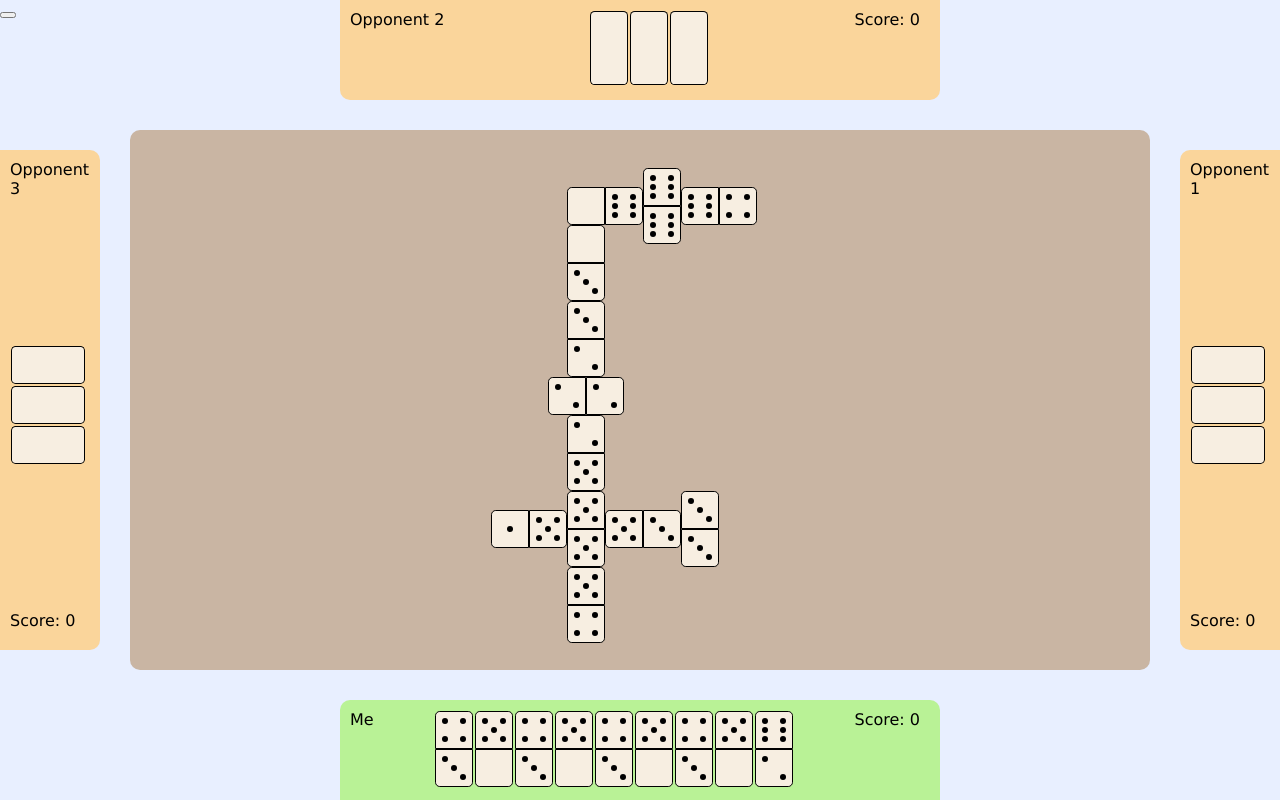
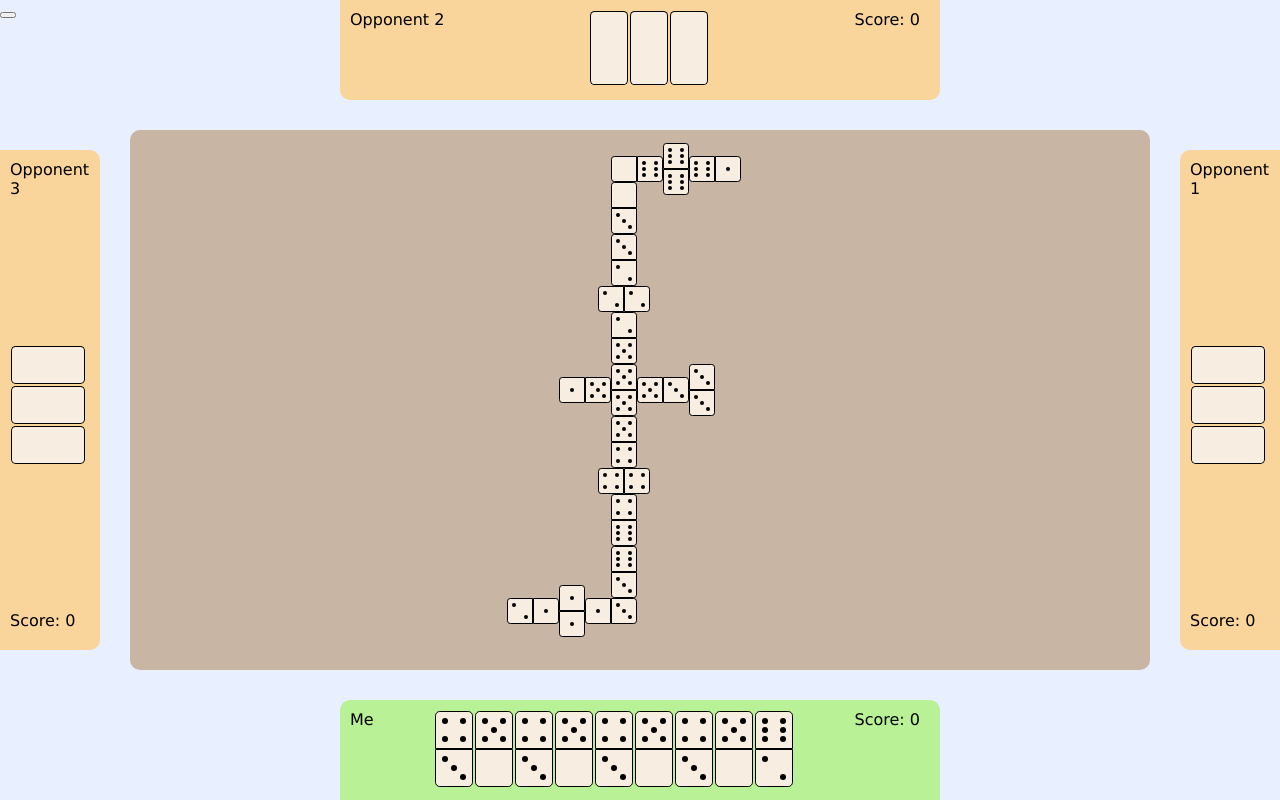
Before and after one commit to wes1350/dominoes-ui, a React (Create React App) app: page / in a window 1280 px wide. Built offline with nearby package versions, Linux system fonts and the light colour scheme; no server answers.

Commit message:
Get south bending working

```diff
--- a/src/Board.tsx
+++ b/src/Board.tsx
@@ -302,11 +302,25 @@ export const Board = (props: IProps) => {
             (desc) => desc.north === maxNorthPreBend
         );
 
+        const maxSouthPreBend = Math.min(
+            ...translatedDescriptions.map((desc) =>
+                desc.south >= 14 ? desc.south : 1000
+            )
+        );
+        const southLimitBoundingBox = translatedDescriptions.find(
+            (desc) => desc.south === maxSouthPreBend
+        );
+
         const newNorthOrigin = {
-            x: northLimitBoundingBox.west, // -1
-            y: northLimitBoundingBox.north // -9
+            x: northLimitBoundingBox.west,
+            y: northLimitBoundingBox.north
         };
-        console.log(newNorthOrigin);
+
+        const newSouthOrigin = {
+            x: southLimitBoundingBox.east,
+            y: southLimitBoundingBox.south
+        };
+        console.log(newSouthOrigin);
         translatedDescriptions.forEach((desc, i) => {
             if (desc.south <= -14) {
                 bentDescriptions.push({
@@ -319,6 +333,15 @@ export const Board = (props: IProps) => {
                     south: newNorthOrigin.y - (desc.west - newNorthOrigin.x),
                     // -1 -> -1
                     west: newNorthOrigin.x - (desc.south - newNorthOrigin.y),
+                    direction: rotateDirection(desc.direction)
+                });
+            } else if (desc.north >= 14) {
+                bentDescriptions.push({
+                    ...desc,
+                    north: newSouthOrigin.y - (desc.west - newSouthOrigin.x),
+                    east: newSouthOrigin.x - (desc.south - newSouthOrigin.y),
+                    south: newSouthOrigin.y - (desc.east - newSouthOrigin.x),
+                    west: newSouthOrigin.x - (desc.north - newSouthOrigin.y),
                     direction: rotateDirection(desc.direction)
                 });
             } else {
--- a/src/GameView.tsx
+++ b/src/GameView.tsx
@@ -24,7 +24,13 @@ const d8 = { face1: 2, face2: 3, direction: Direction.NORTH, x: 1, y: 3 };
 const d9 = { face1: 3, face2: 0, direction: Direction.NORTH, x: 1, y: 4 };
 const d10 = { face1: 0, face2: 6, direction: Direction.NORTH, x: 1, y: 5 };
 const d11 = { face1: 6, face2: 6, direction: Direction.WEST, x: 1, y: 6 };
-const d12 = { face1: 4, face2: 6, direction: Direction.SOUTH, x: 1, y: 7 };
+const d12 = { face1: 6, face2: 1, direction: Direction.NORTH, x: 1, y: 7 };
+const d13 = { face1: 4, face2: 4, direction: Direction.EAST, x: 1, y: -2 };
+const d14 = { face1: 4, face2: 6, direction: Direction.SOUTH, x: 1, y: -3 };
+const d15 = { face1: 6, face2: 3, direction: Direction.SOUTH, x: 1, y: -4 };
+const d16 = { face1: 3, face2: 1, direction: Direction.SOUTH, x: 1, y: -5 };
+const d17 = { face1: 1, face2: 1, direction: Direction.WEST, x: 1, y: -6 };
+const d18 = { face1: 1, face2: 2, direction: Direction.SOUTH, x: 1, y: -7 };
 // const d8 = { direction: Direction.EAST, x: 1, y: -2 };
 
 export const GameView = (props: IProps) => {
@@ -70,7 +76,13 @@ export const GameView = (props: IProps) => {
                         d9,
                         d10,
                         d11,
-                        d12
+                        d12,
+                        d13,
+                        d14,
+                        d15,
+                        d16,
+                        d17,
+                        d18
                     ]}
                 />
             </div>
```
